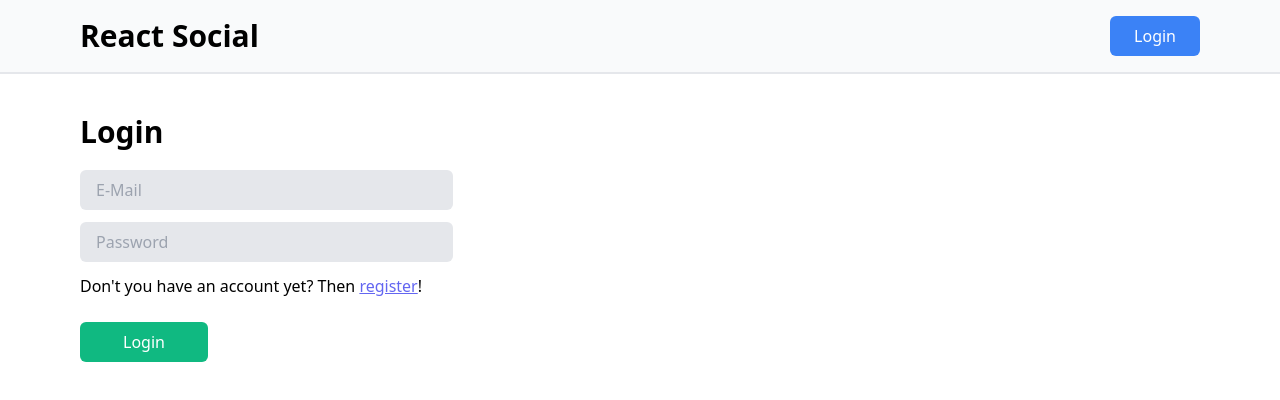
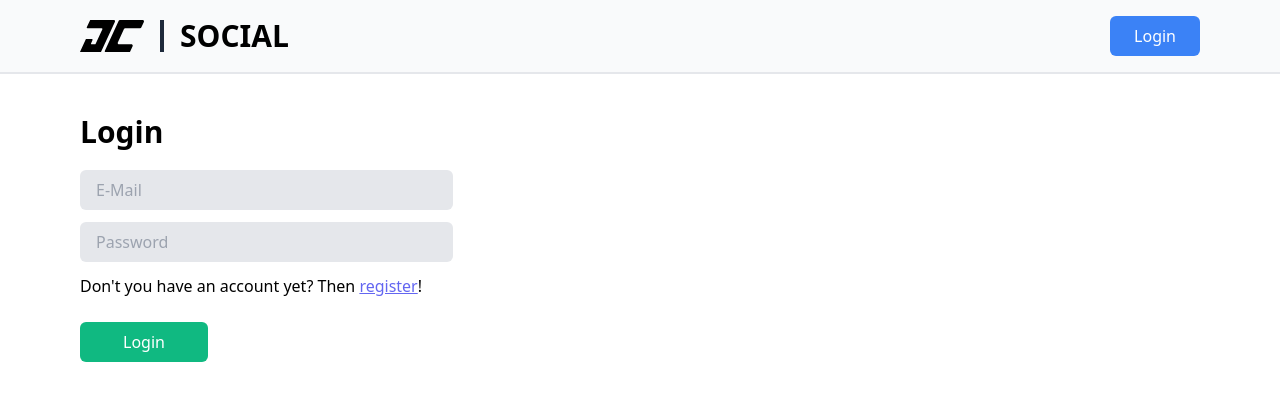
Before and after one commit to juniorcoder2008/react-social-media, a React (Create React App) app: page /login in a window 1280 px wide. Shown: the top 400 px of the page. Built offline with nearby package versions, Linux system fonts and the light colour scheme; no server answers.

Commit message:
logo-change

```diff
--- a/src/App.jsx
+++ b/src/App.jsx
@@ -1,4 +1,4 @@
-import React, { useState } from 'react';
+import React from 'react';
 
 import { BrowserRouter as Router, Routes, Route } from 'react-router-dom';
 
--- /dev/null
+++ b/src/assets/JcLogo.jsx
@@ -0,0 +1,9 @@
+import React from 'react'
+
+const JcLogo = ({className}) => {
+  return (
+    <svg className={className} xmlns="http://www.w3.org/2000/svg" viewBox="0 0 958.89 489.51"><defs></defs><g id="a"/><g id="b"><g id="c"><g id="d"><path class="e" d="M769.99,364.71l-185.01,.26c-14.59,.02-24.3-15.09-18.2-28.35l92.17-200.54c3.25-7.08,10.32-11.63,18.12-11.65l223.04-.62c7.77-.02,14.83-4.54,18.09-11.59l38.82-83.82C963.15,15.15,953.47,0,938.87,0h-340.74c-7.81,0-14.9,4.54-18.17,11.64l-206.95,449.51c-6.1,13.25,3.58,28.36,18.17,28.36h339.31c7.77,0,14.84-4.5,18.13-11.55l39.54-84.81c6.19-13.27-3.51-28.47-18.16-28.45Z"/><path class="e" d="M149.14,6.05l-47.9,103.32c-3.21,6.93,1.85,14.85,9.49,14.84l215-.3c7.64-.01,12.71,7.91,9.49,14.84l-102.2,220.44c-1.71,3.69-5.4,6.05-9.47,6.05l-49.02,.04c-7.64,0-12.7-7.91-9.49-14.84l22.71-48.97c3.21-6.92-1.85-14.84-9.48-14.84H94.6c-4.07,0-7.77,2.37-9.48,6.06L.98,474.68c-3.2,6.92,1.86,14.83,9.48,14.83H303.16c4.08,0,7.79-2.37,9.49-6.08L522.17,28.36c7.18-15.6-.99-28.36-18.17-28.36H158.62c-4.07,0-7.77,2.36-9.48,6.05Z"/></g></g></g></svg>
+  )
+}
+
+export default JcLogo
--- a/src/components/Auth.jsx
+++ b/src/components/Auth.jsx
@@ -6,7 +6,6 @@ import { collection, addDoc } from '@firebase/firestore';
 import { auth, db } from '../firebase';
 
 import { signInWithEmailAndPassword, createUserWithEmailAndPassword } from 'firebase/auth';
-import { v4 } from 'uuid';
 
 const Login = () => {
 
--- a/src/components/CreatePost.jsx
+++ b/src/components/CreatePost.jsx
@@ -1,7 +1,7 @@
 import React, { useState } from 'react';
 
 import { onAuthStateChanged } from 'firebase/auth';
-import { collection, addDoc, query, where, getDocs, doc, getDoc } from '@firebase/firestore';
+import { collection, addDoc, getDocs } from '@firebase/firestore';
 
 import { auth, db } from '../firebase';
 
--- a/src/components/Header.jsx
+++ b/src/components/Header.jsx
@@ -6,7 +6,9 @@ import { auth, db } from '../firebase';
 import { GoogleAuthProvider, signInWithPopup, signOut, onAuthStateChanged } from 'firebase/auth';
 import { collection, getDocs, query, where } from '@firebase/firestore';
 
-import { FaEllipsisV } from 'react-icons/fa'
+import { FaEllipsisV } from 'react-icons/fa';
+
+import JcLogo from '../assets/JcLogo';
 
 const Header = () => {
 
@@ -48,7 +50,11 @@ const Header = () => {
 
   return (
     <header className='relative flex bg-gray-50 px-20 border-b-2 py-4 justify-between items-center'>
-      <h1 className='text-3xl font-bold'><a href="/">React Social</a></h1>
+      <div className="header flex items-center gap-4">
+        <div className="logo"><JcLogo className='w-16' /></div>
+        <div className="h-8 w-1 bg-slate-800"></div>
+        <h1 className='text-3xl font-black uppercase'><a href="/">Social</a></h1>
+      </div>
 
       {!loginState ?
         <button onClick={login} className='px-6 py-2 flex gap-3 bg-blue-500 text-white rounded-md font-medium cursor-pointer hover:bg-blue-600 relative transition'><a href="/login">Login</a></button>
--- a/src/icons/GoogleIcon.jsx
+++ /dev/null
@@ -1,16 +0,0 @@
-import React from 'react';
-
-const GoogleIcon = () => {
-  return (
-    <svg viewBox="0 0 24 24" width="24" height="24" xmlns="http://www.w3.org/2000/svg">
-      <g transform="matrix(1, 0, 0, 1, 27.009001, -39.238998)">
-        <path fill="#fff" d="M -3.264 51.509 C -3.264 50.719 -3.334 49.969 -3.454 49.239 L -14.754 49.239 L -14.754 53.749 L -8.284 53.749 C -8.574 55.229 -9.424 56.479 -10.684 57.329 L -10.684 60.329 L -6.824 60.329 C -4.564 58.239 -3.264 55.159 -3.264 51.509 Z"/>
-        <path fill="#fff" d="M -14.754 63.239 C -11.514 63.239 -8.804 62.159 -6.824 60.329 L -10.684 57.329 C -11.764 58.049 -13.134 58.489 -14.754 58.489 C -17.884 58.489 -20.534 56.379 -21.484 53.529 L -25.464 53.529 L -25.464 56.619 C -23.494 60.539 -19.444 63.239 -14.754 63.239 Z"/>
-        <path fill="#fff" d="M -21.484 53.529 C -21.734 52.809 -21.864 52.039 -21.864 51.239 C -21.864 50.439 -21.724 49.669 -21.484 48.949 L -21.484 45.859 L -25.464 45.859 C -26.284 47.479 -26.754 49.299 -26.754 51.239 C -26.754 53.179 -26.284 54.999 -25.464 56.619 L -21.484 53.529 Z"/>
-        <path fill="#fff" d="M -14.754 43.989 C -12.984 43.989 -11.404 44.599 -10.154 45.789 L -6.734 42.369 C -8.804 40.429 -11.514 39.239 -14.754 39.239 C -19.444 39.239 -23.494 41.939 -25.464 45.859 L -21.484 48.949 C -20.534 46.099 -17.884 43.989 -14.754 43.989 Z"/>
-      </g>
-    </svg>
-  )
-}
-
-export default GoogleIcon;
```
